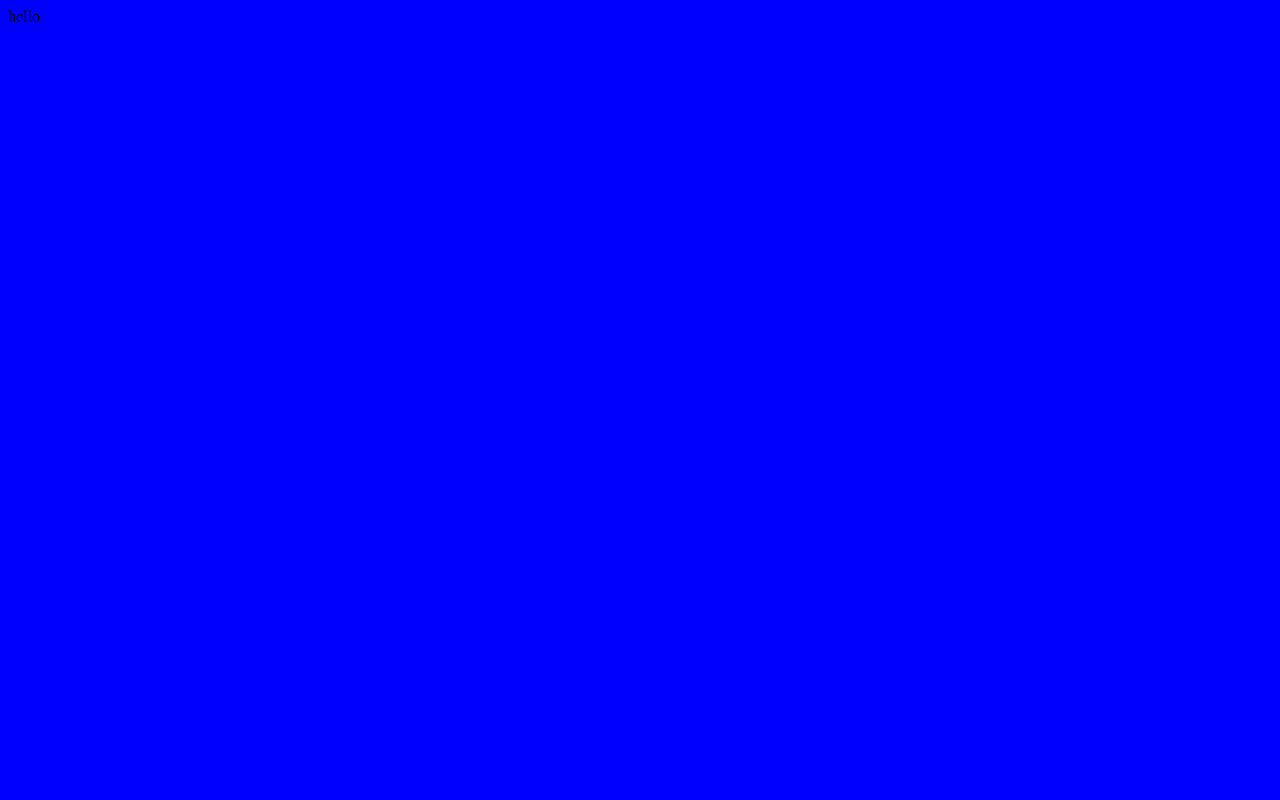
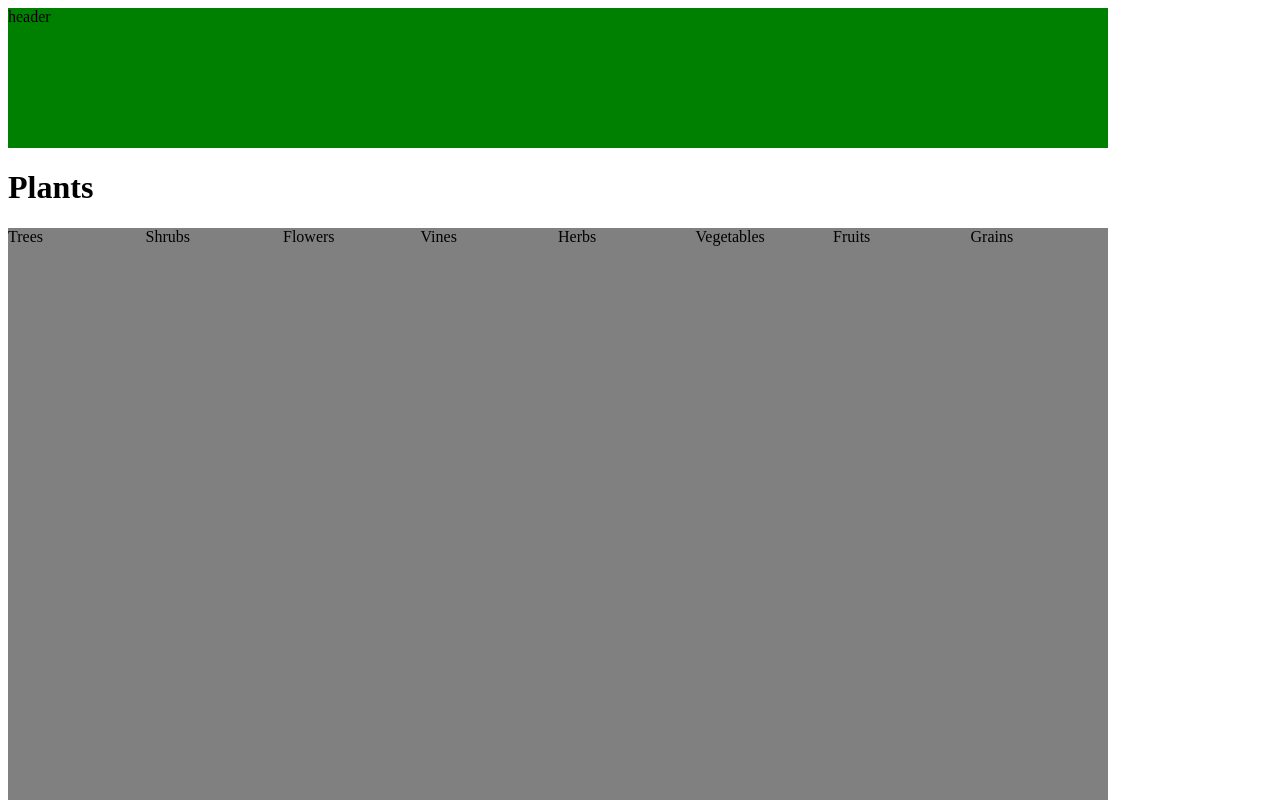
Before and after one commit to stacyp2006/sp-comp-challenge-1, a plain HTML site: page index.html in a window 1280 px wide. Shown: the top 800 px of the page. Drawn offline with Linux system fonts and the light colour scheme.

Commit message:
Set up basic layout

```diff
--- a/index.html
+++ b/index.html
@@ -5,9 +5,22 @@
     <meta name="viewport" content="width=device-width, initial-scale=1.0">
     <link href="https://fonts.googleapis.com/css?family=EB+Garamond&display=swap" rel="stylesheet">
     <link rel="stylesheet" href="styles.css">
-    <title>Title TBD</title>
+    <title>Garden Sprout</title>
   </head>
   <body>
-    hello
+    <header>header</header>
+    <main>
+      <h1>Plants</h1>
+    <section class="card-container">
+      <div class="card1">Trees</div>
+      <div class="card2">Shrubs</div>
+      <div class="card3">Flowers</div>
+      <div class="card4">Vines</div>
+      <div class="card5">Herbs</div>
+      <div class="card6">Vegetables</div>
+      <div class="card7">Fruits</div>
+      <div class="card8">Grains</div>
+    </section>
+  </main>
   </body>
 </html>
--- a/styles.css
+++ b/styles.css
@@ -1,3 +1,57 @@
 body {
-  background-color: blue;
+  background-color: white;
 }
+
+header {
+  display: flex;
+  background-color: green;
+  width: 1100px;
+  height: 140px;
+}
+
+.card-container {
+  display: flex;
+  width: 1100px;
+  height: 1500px;
+  background-color: grey;
+}
+
+.card1 {
+  width: 258px;
+  height: 372px;
+}
+
+.card2 {
+  width: 258px;
+  height: 372px;
+}
+
+.card3 {
+  width: 258px;
+  height: 372px;
+}
+
+.card4 {
+  width: 258px;
+  height: 372px;
+}
+
+.card5 {
+  width: 258px;
+  height: 372px;
+}
+
+.card6 {
+  width: 258px;
+  height: 372px;
+}
+
+.card7 {
+  width: 258px;
+  height: 372px;
+}
+
+.card8 {
+  width: 258px;
+  height: 372px;
+}
```
